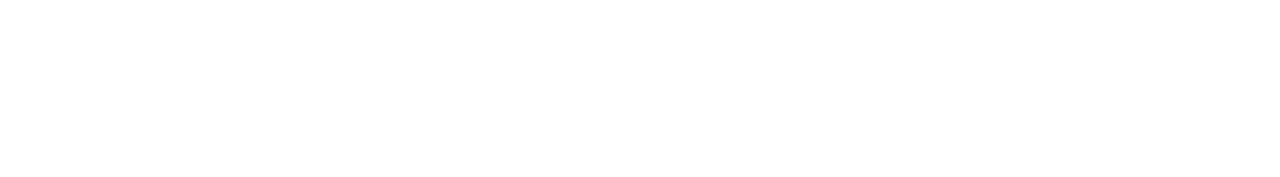
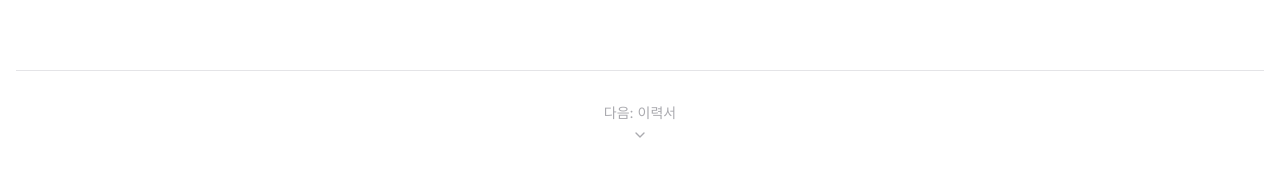
Before and after one commit to BearMett/metts-portfolio, a Next.js app: page / in a window 1280 px wide. Shown: the part 1433-1610 px from the top of the page. Before the commit the page ends 1479 px from the top, so only its background shows below. Built offline with nearby package versions, Linux system fonts and the light colour scheme.

Commit message:
feat: integrate ScrollPageTransition into root layout
Add ScrollPageTransition component after {children} inside <main>,
enabling scroll-based inter-page navigation hints on all pages.

Co-Authored-By: Claude Opus 4.6 <noreply@anthropic.com>

```diff
--- a/app/layout.tsx
+++ b/app/layout.tsx
@@ -9,12 +9,13 @@ import { Analytics } from '@vercel/analytics/react';
 import { SpeedInsights } from '@vercel/speed-insights/next';
 import { LanguageProvider } from '@/components/language-provider';
 import { ClarityProvider } from '@/components/clarity-provider';
+import { ScrollPageTransition } from '@/components/scroll-page-transition';
 
 const inter = Inter({ subsets: ['latin'] });
 
 export const metadata: Metadata = {
-  title: '김영민 - 서비스 엔지니어',
-  description: '서비스 엔지니어 김영민을 소개합니다',
+  title: '김영민 - 소프트웨어 엔지니어',
+  description: '소프트웨어 엔지니어 김영민을 소개합니다',
 };
 
 export default function RootLayout({ children }: { children: React.ReactNode }) {
@@ -25,7 +26,10 @@ export default function RootLayout({ children }: { children: React.ReactNode })
           <LanguageProvider>
             <div className="min-h-screen bg-background">
               <Navigation />
-              <main className="container mx-auto px-4 py-6">{children}</main>
+              <main className="container mx-auto px-4 py-6">
+                {children}
+                <ScrollPageTransition />
+              </main>
               <Toaster />
             </div>
           </LanguageProvider>
```
